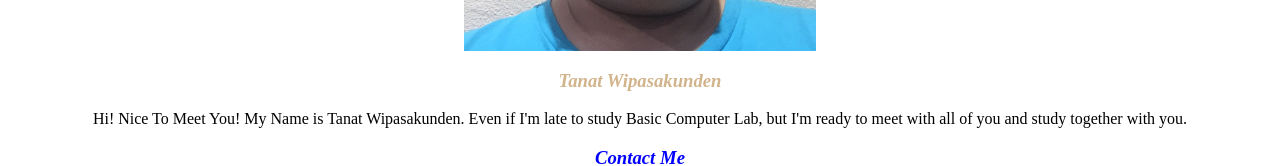
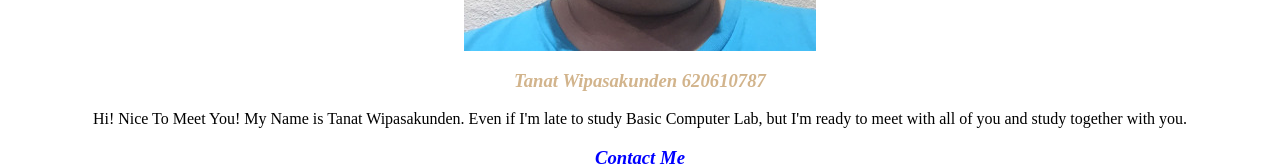
Before and after one commit to cpe207/lab02-Bank5807, a plain HTML site: page contact.html in a window 1280 px wide. Shown: the part 402-568 px from the top of the page. Drawn offline with Linux system fonts and the light colour scheme.

Commit message:
add ID No.

```diff
--- a/contact.html
+++ b/contact.html
@@ -19,7 +19,7 @@
       src="images/profile.jpeg"
       style="margin-left: auto; display: block; margin-right: auto"
     />
-    <h3 class="center-header">Tanat Wipasakunden</h3>
+    <h3 class="center-header">Tanat Wipasakunden 620610787</h3>
     <p style="text-align: center">
       Hi! Nice To Meet You! My Name is Tanat Wipasakunden. Even if I'm late to
       study Basic Computer Lab, but I'm ready to meet with all of you and study
```
Also changed, not shown: experience.html (+1 -1 lines), index.html (+1 -1 lines).
